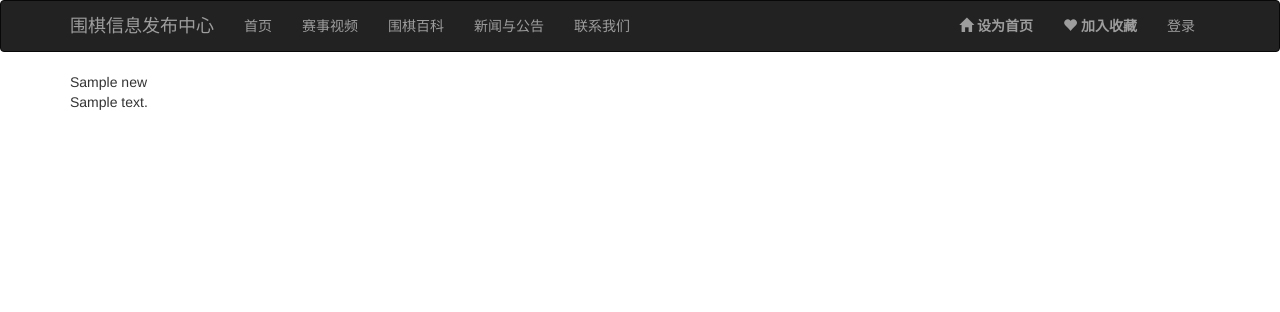
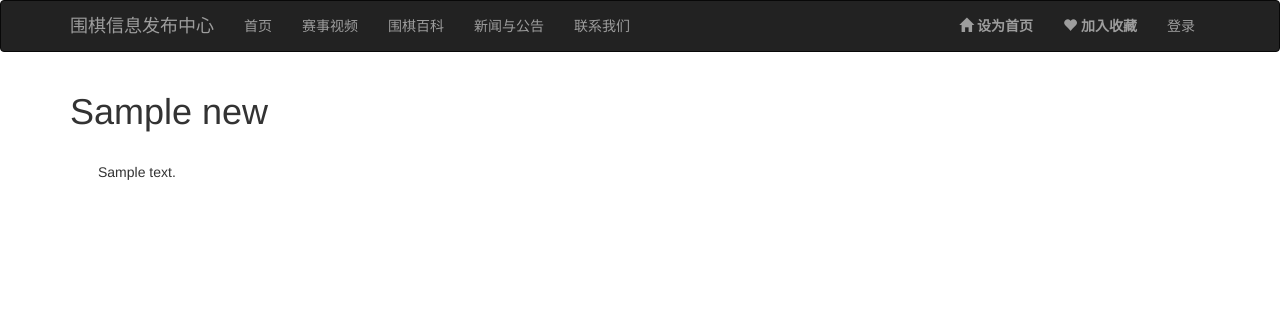
Before and after one commit to zuoxin7/FLASK_GO, a Flask app: template app/templates/newshow.html in a window 1280 px wide. Shown: the top 312 px of the page. Run offline with Flask 2, Linux system fonts and the light colour scheme; the template is opened without the code that fills it: most values are stand-ins (such as "Sample title", 1, 10 or a date in 2020); some libraries are stand-ins or nearby versions.

Commit message:
修正 正文顯示

```diff
--- a/app/templates/newshow.html
+++ b/app/templates/newshow.html
@@ -9,8 +9,8 @@
 
 {% block page_content %}
     {% for new in news %}
-        {{ new.title }}
+        <h1>{{ new.title }}</h1>
         <br>
-        {{ new.content }}
+        <div style="text-indent: 2em">{{ new.content|safe }}</div>
     {% endfor %}
 {% endblock %}
```
